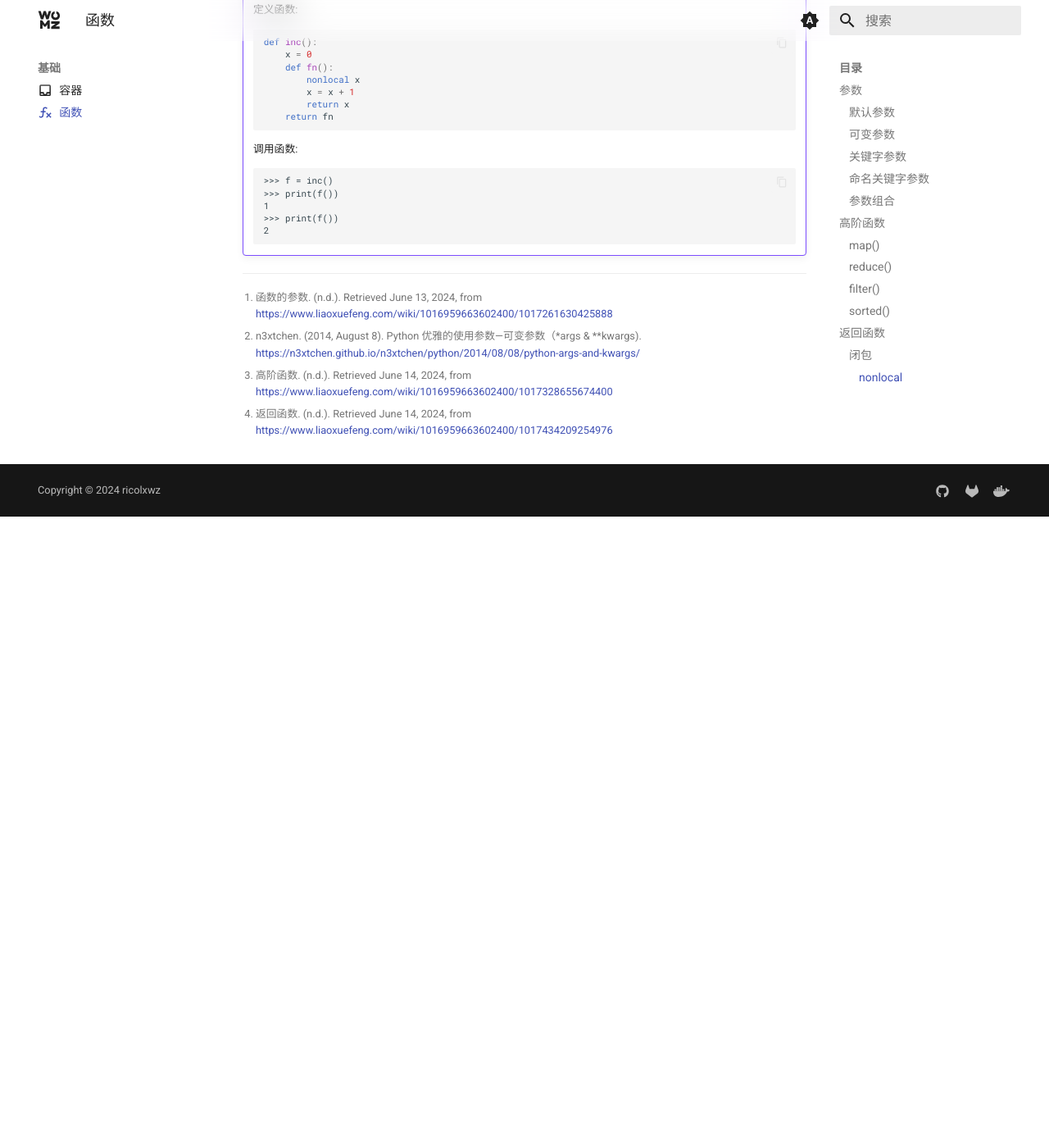
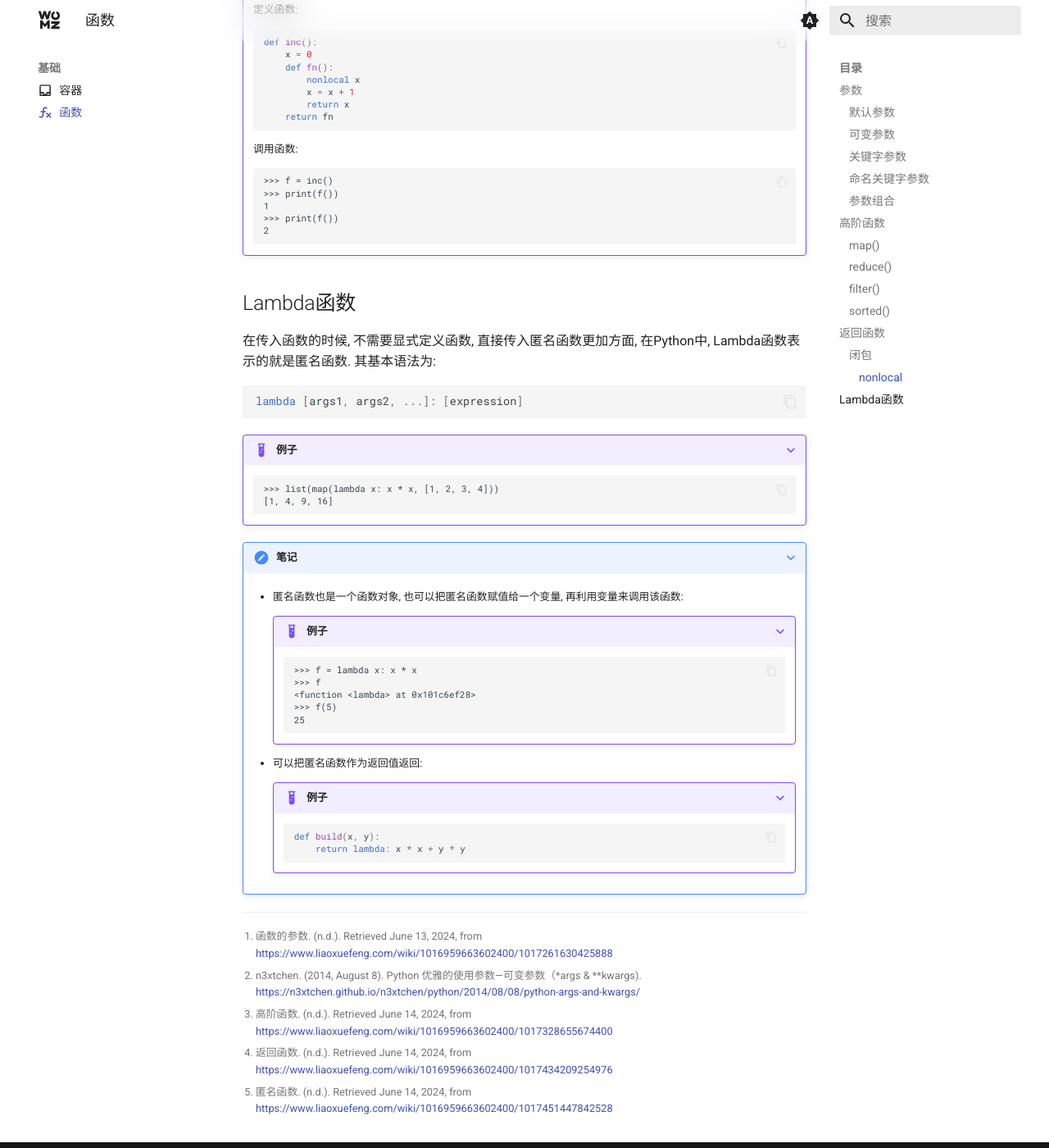
Before and after one commit to sigmax01/py, an MkDocs documentation site: the page built from docs/基础/函数.md, in a window 1280 px wide and 1400 px high, scrolled down 6742 px. Shown: the whole window at 82% size. Built offline with MkDocs 1.6.1 and Material for MkDocs 9.7.7, drawn with Linux system fonts in a browser that asks for light colours; before the commit the page ends 7372 px from its top, so only the background shows below that.

Commit message:
update \345\207\275\346\225\260.md"

````diff
--- a/docs/基础/函数.md
+++ b/docs/基础/函数.md
@@ -452,9 +452,48 @@ icon: material/function-variant
     2
     ```
 
+## Lambda函数
+
+在传入函数的时候, 不需要显式定义函数, 直接传入匿名函数更加方面, 在Python中, Lambda函数表示的就是匿名函数. 其基本语法为:
+
+```py
+lambda [args1, args2, ...]: [expression]
+```
+
+???+ example "例子"
+
+    ```
+    >>> list(map(lambda x: x * x, [1, 2, 3, 4]))
+    [1, 4, 9, 16]
+    ```
+
+???+ note "笔记"
+
+    - 匿名函数也是一个函数对象, 也可以把匿名函数赋值给一个变量, 再利用变量来调用该函数:
+
+        ???+ example "例子"
+
+            ```
+            >>> f = lambda x: x * x
+            >>> f
+            <function <lambda> at 0x101c6ef28>
+            >>> f(5)
+            25
+            ```
+
+    - 可以把匿名函数作为返回值返回:
+
+        ???+ example "例子"
+
+            ```py
+            def build(x, y):
+                return lambda: x * x + y * y
+            ```
+
 
 
 [^1]: 函数的参数. (n.d.). Retrieved June 13, 2024, from https://www.liaoxuefeng.com/wiki/1016959663602400/1017261630425888
 [^2]: n3xtchen. (2014, August 8). Python 优雅的使用参数—可变参数（*args & **kwargs). https://n3xtchen.github.io/n3xtchen/python/2014/08/08/python-args-and-kwargs/
 [^3]: 高阶函数. (n.d.). Retrieved June 14, 2024, from https://www.liaoxuefeng.com/wiki/1016959663602400/1017328655674400
 [^4]: 返回函数. (n.d.). Retrieved June 14, 2024, from https://www.liaoxuefeng.com/wiki/1016959663602400/1017434209254976
+[^5]: 匿名函数. (n.d.). Retrieved June 14, 2024, from https://www.liaoxuefeng.com/wiki/1016959663602400/1017451447842528
````
